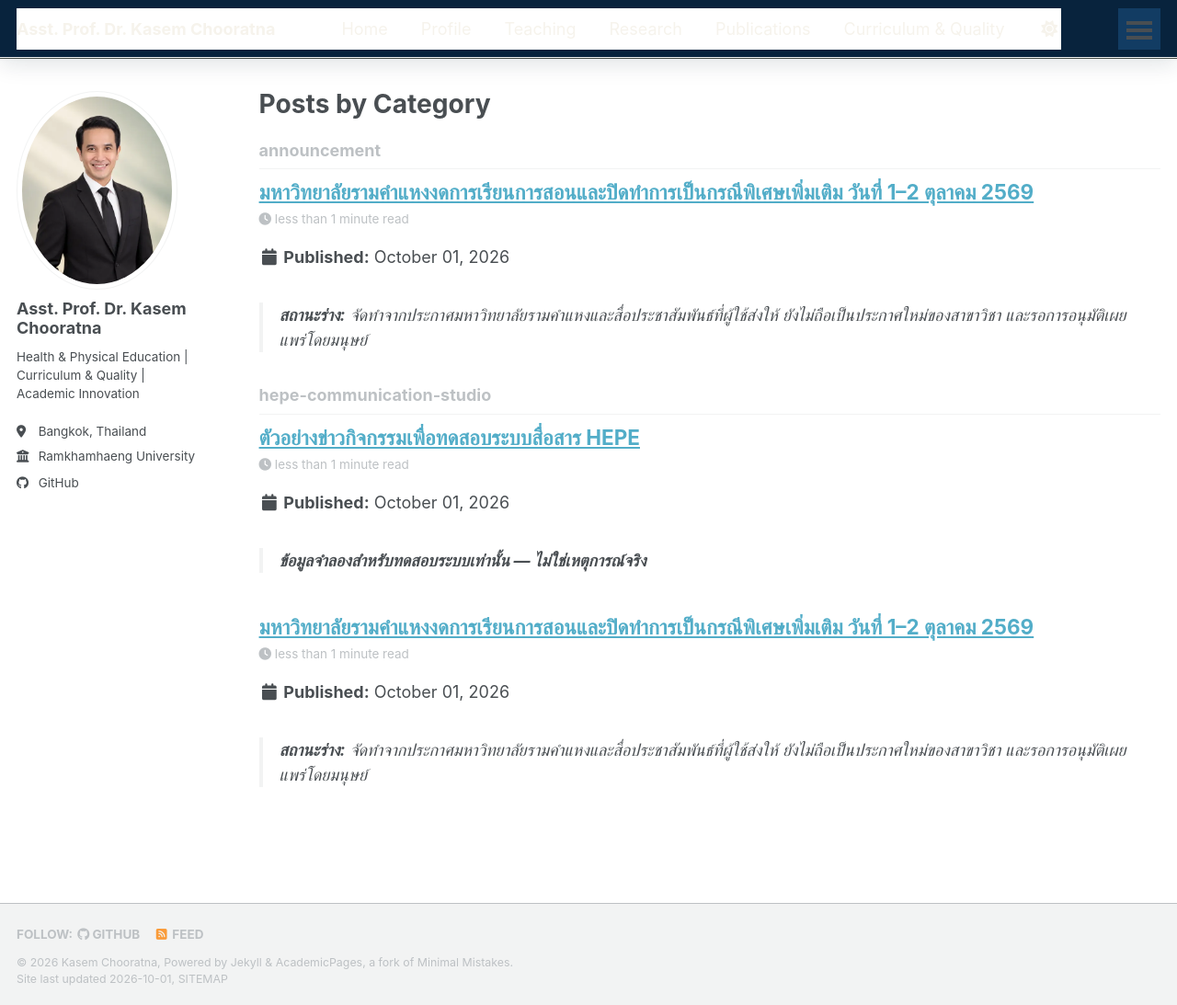
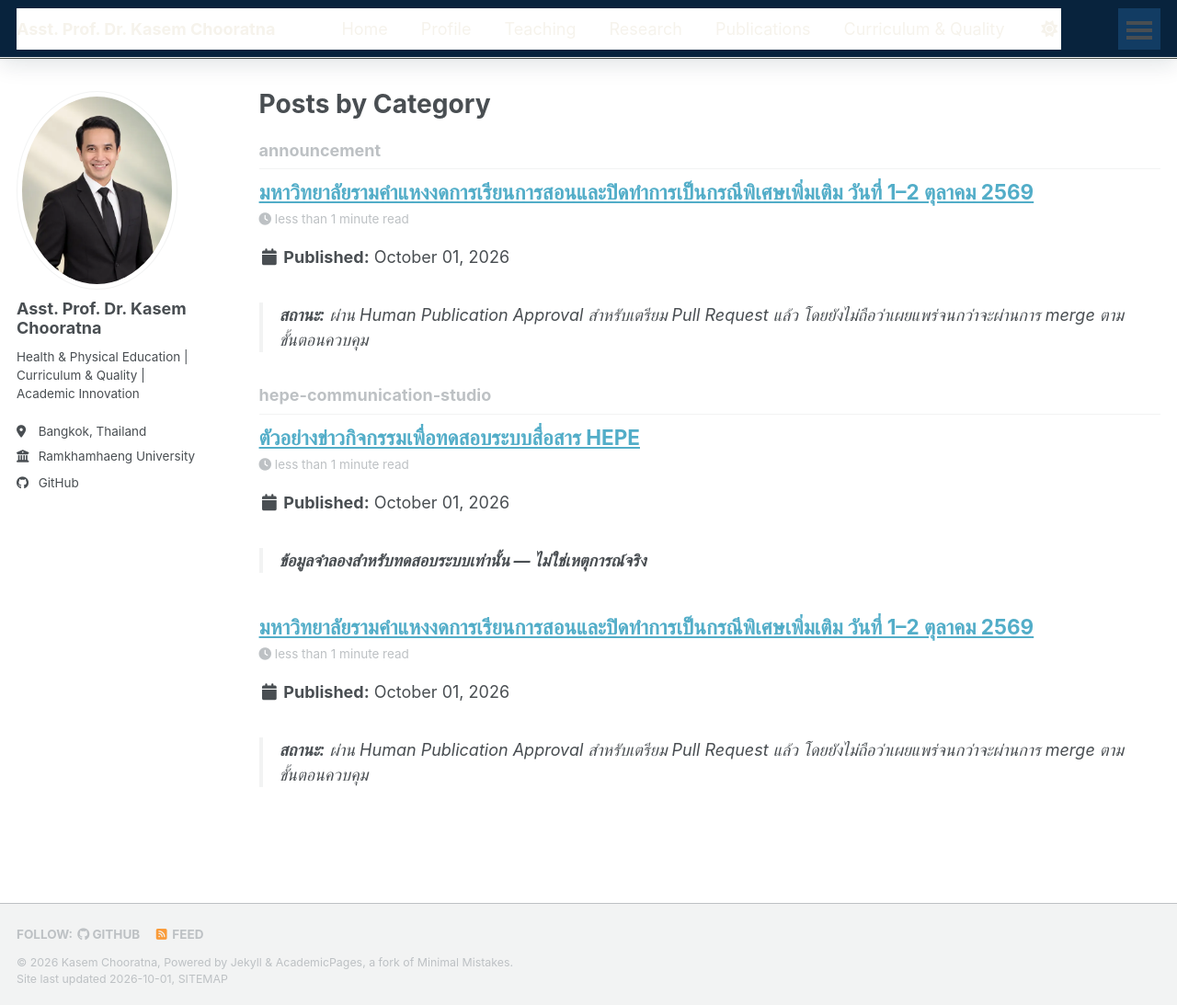
Before and after one commit to kasemch/kasemch.github.io, a Jekyll site: the page built from _pages/category-archive.html, in a window 1280 px wide and 1093 px high. Shown: the whole window at 92% size. Built offline with Jekyll 4.4.1, drawn with Linux system fonts in a browser that asks for light colours; a style sheet for code colours, icons or effects is not loaded.

Commit message:
HEPE COMM 026: record human publication draft approval

```diff
--- a/hepe-communication-studio/_posts/2026-10-01-ru-flood-special-closure-draft.md
+++ b/hepe-communication-studio/_posts/2026-10-01-ru-flood-special-closure-draft.md
@@ -3,11 +3,11 @@ layout: post
 title: "มหาวิทยาลัยรามคำแหงงดการเรียนการสอนและปิดทำการเป็นกรณีพิเศษเพิ่มเติม วันที่ 1–2 ตุลาคม 2569"
 date: 2026-10-01
 categories: [announcement]
-status: awaiting_human_publication_approval
+status: approved_for_pr
 source_id: RU-FLOOD-2569-09-30
 ---
 
-> **สถานะร่าง:** จัดทำจากประกาศมหาวิทยาลัยรามคำแหงและสื่อประชาสัมพันธ์ที่ผู้ใช้ส่งให้ ยังไม่ถือเป็นประกาศใหม่ของสาขาวิชา และรอการอนุมัติเผยแพร่โดยมนุษย์
+> **สถานะ:** ผ่าน Human Publication Approval สำหรับเตรียม Pull Request แล้ว โดยยังไม่ถือว่าเผยแพร่จนกว่าจะผ่านการ merge ตามขั้นตอนควบคุม
 
 มหาวิทยาลัยรามคำแหงงดการเรียนการสอนและปิดทำการเป็นกรณีพิเศษเพิ่มเติมในวันที่ **1–2 ตุลาคม 2569** ทั้งรามคำแหง 1 และรามคำแหง 2 เนื่องจากสถานการณ์น้ำท่วมภายในมหาวิทยาลัยและในพื้นที่กรุงเทพมหานคร โดยมหาวิทยาลัยระบุว่าเป็นมาตรการเพื่อความปลอดภัยและลดความเสี่ยงในการเดินทางของบุคลากรและนักศึกษา
 
```
